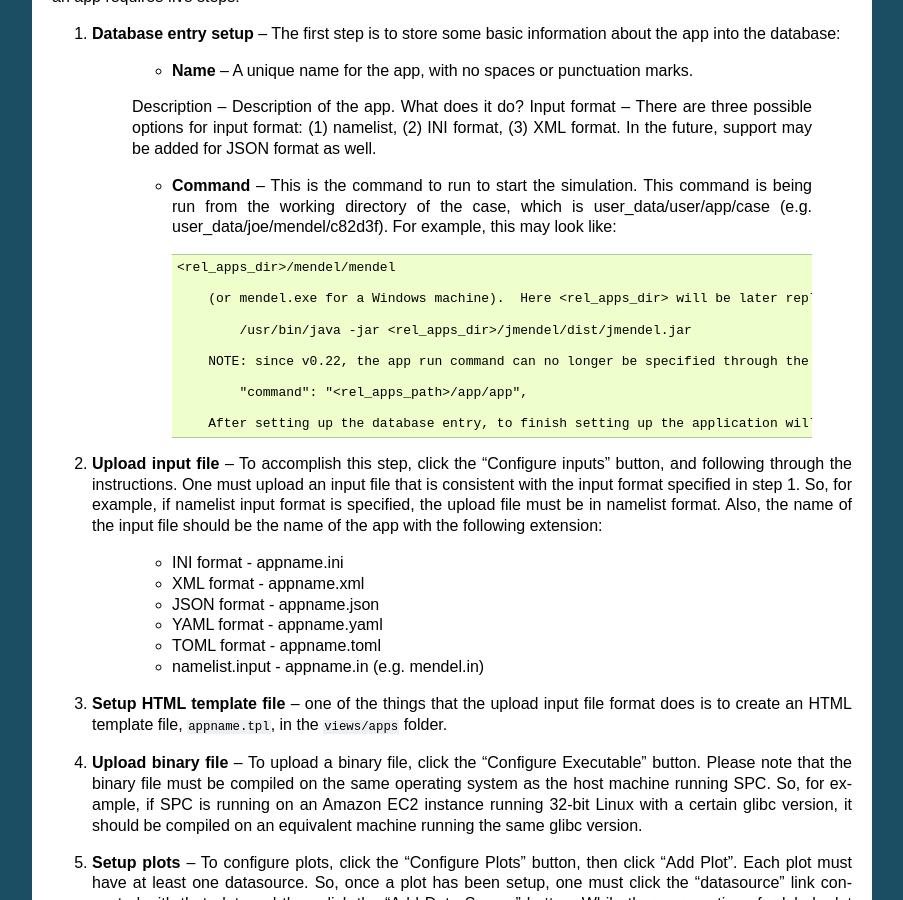
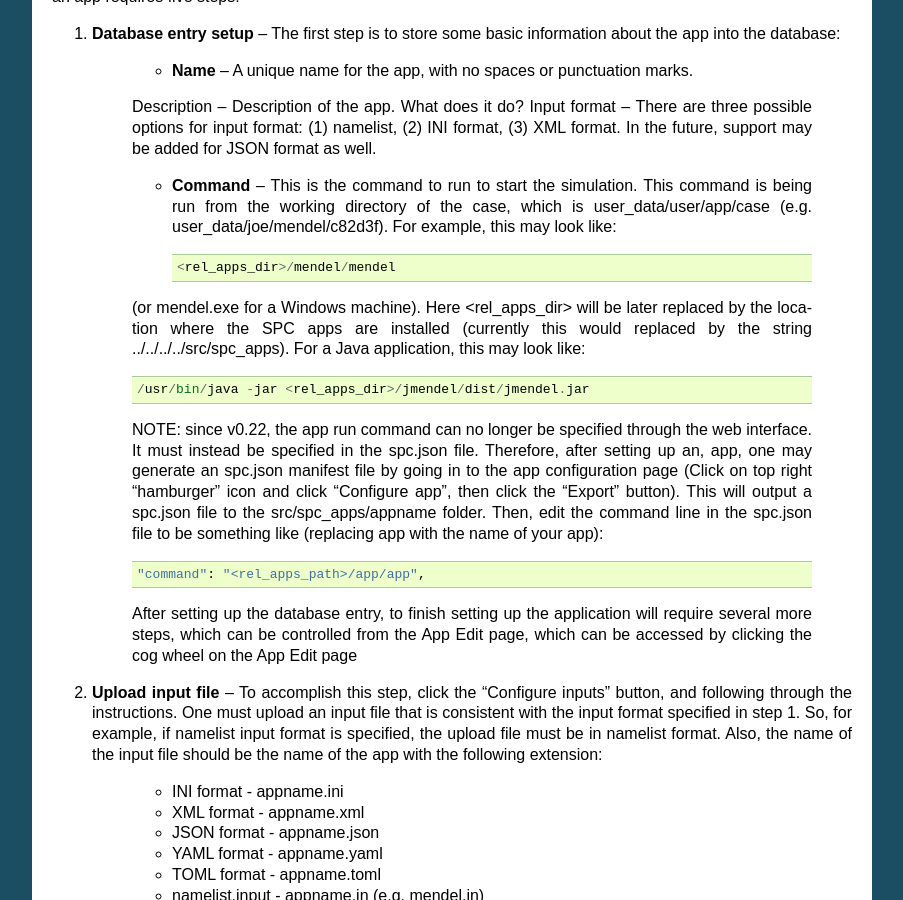
Before and after one commit to whbrewer/spc, a Sphinx documentation site: the page built from docs/index.rst, in a window 1280 px wide and 900 px high, scrolled down 1128 px. Shown: the whole window, without its empty margins (198-1101 px from the left). Built offline with Sphinx 7.4.7, drawn with Linux system fonts in a browser that asks for light colours; some of the changed text lies outside the part shown.

Commit message:
more updates

```diff
--- a/docs/index.rst
+++ b/docs/index.rst
@@ -45,15 +45,15 @@ To install an app interactively, click the Apps button, then click the +Add butt
 
 	    <rel_apps_dir>/mendel/mendel
 
-		(or mendel.exe for a Windows machine).  Here <rel_apps_dir> will be later replaced by the location where the SPC apps are installed (currently this would replaced by the string ../../../../src/spc_apps). For a Java application, this may look like::
+	(or mendel.exe for a Windows machine).  Here <rel_apps_dir> will be later replaced by the location where the SPC apps are installed (currently this would replaced by the string ../../../../src/spc_apps). For a Java application, this may look like::
 
-		    /usr/bin/java -jar <rel_apps_dir>/jmendel/dist/jmendel.jar
+		/usr/bin/java -jar <rel_apps_dir>/jmendel/dist/jmendel.jar
 
-		NOTE: since v0.22, the app run command can no longer be specified through the web interface.  It must instead be specified in the spc.json file.  Therefore, after setting up an, app, one may generate an spc.json manifest file by going in to the app configuration page (Click on top right “hamburger” icon and click “Configure app”, then click the “Export” button).  This will output a spc.json file to the src/spc_apps/appname folder.   Then, edit the command line in the  spc.json file to be something like (replacing app with the name of your app)::
+	NOTE: since v0.22, the app run command can no longer be specified through the web interface.  It must instead be specified in the spc.json file.  Therefore, after setting up an, app, one may generate an spc.json manifest file by going in to the app configuration page (Click on top right “hamburger” icon and click “Configure app”, then click the “Export” button).  This will output a spc.json file to the src/spc_apps/appname folder.   Then, edit the command line in the  spc.json file to be something like (replacing app with the name of your app)::
 
-		    "command": "<rel_apps_path>/app/app",
+		"command": "<rel_apps_path>/app/app",
 
-		After setting up the database entry, to finish setting up the application will require several more steps, which can be controlled from the App Edit page, which can be accessed by clicking the cog wheel on the App Edit page
+	After setting up the database entry, to finish setting up the application will require several more steps, which can be controlled from the App Edit page, which can be accessed by clicking the cog wheel on the App Edit page
 
 2. **Upload input file** – To accomplish this step, click the “Configure inputs” button, and following through the instructions. One must upload an input file that is consistent with the input format specified in step 1.  So, for example, if namelist input format is specified, the upload file must be in namelist format.  Also, the name of the input file should be the name of the app with the following extension:
 
@@ -157,7 +157,7 @@ The post-processor is called when the user clicks on any plot.  The post-process
 User Authentication
 -------------------
 
-User authentication can be enabled or disabled by setting the auth value in `config.py` to either True or False.   There are two default accounts that are setup when the running “spc init”.  They are: admin (password admin) and guest (password guest).  The admin user can install, configure apps, run cases, and also can manage other users accounts (presently this is just limited to deleting other accounts, but may in the future include some options such as setting the default priority level, or disk quotas, etc.).
+User authentication can be enabled or disabled by setting the auth value in `config.py` to either ``True`` or ``False``.   There are two default accounts that are setup when the running “spc init”.  They are: admin (password admin) and guest (password guest).  The admin user can install, configure apps, run cases, and also can manage other users accounts (presently this is just limited to deleting other accounts, but may in the future include some options such as setting the default priority level, or disk quotas, etc.).
 
 Web Server
 --------------
```
